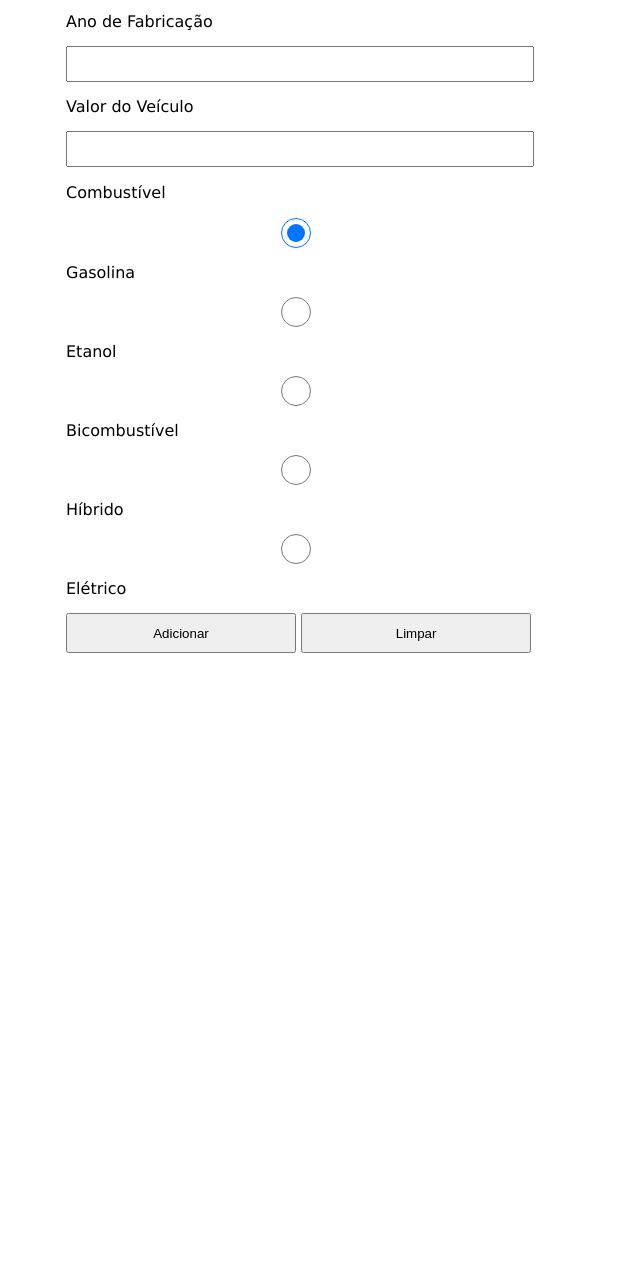
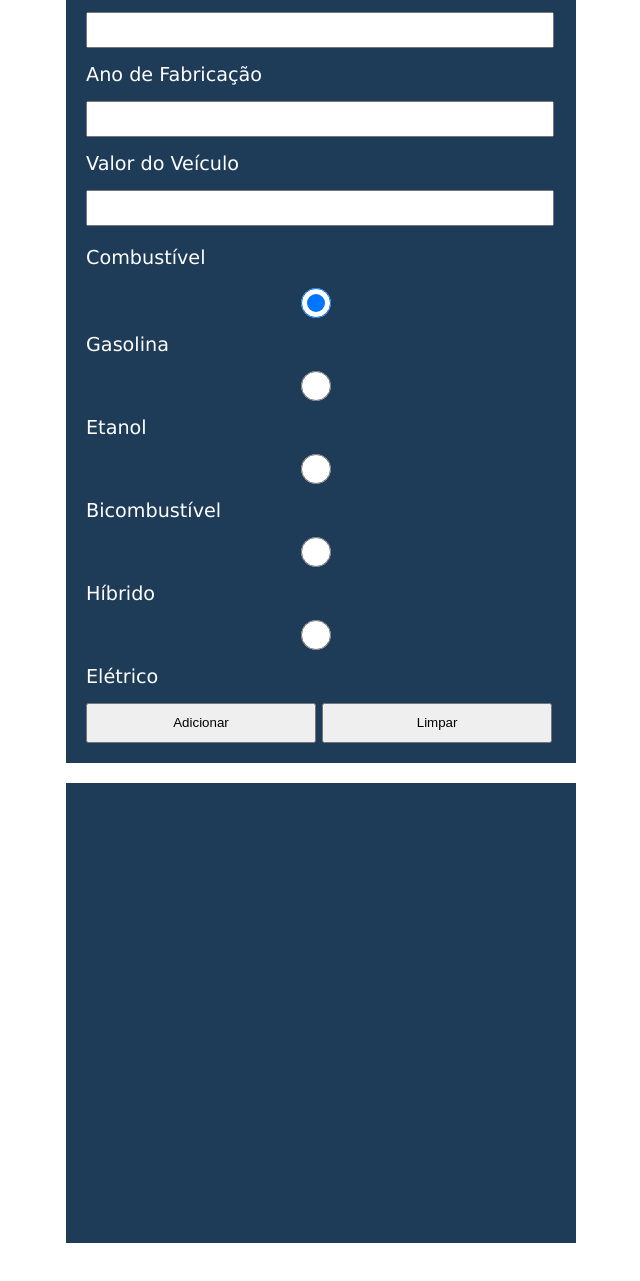
Before and after one commit to jonathasmborges-sudo/projeto_veiculo, a plain HTML site: page index.html in a window 1280 px wide. Shown: the part 597-1878 px from the top of the page, without its empty margins (324-964 px from the left). Before the commit the page ends 1280 px from the top, so only its background shows below. Drawn offline with Linux system fonts and the light colour scheme.

Commit message:
style: adapta css para veiculos

```diff
--- a/css/style_veiculo.css
+++ b/css/style_veiculo.css
@@ -13,7 +13,7 @@ h3{
     color: #1e3c58;
 }
 
-#div-form-pessoa, #div-lista-pessoas{
+#div-form-veiculo, #div-lista-veiculos{
     width: 100%;
     padding: 5px;
     margin: 20px 0px;
@@ -21,7 +21,7 @@ h3{
     color: #ffffff;
 }
 
-#form-pessoa{
+#form-veiculo{
     padding: 15px;
     font-size: 1.2em;
 }
@@ -41,7 +41,7 @@ button{
     height: 40px;
 }
 
-#div-lista-pessoas{
+#div-lista-veiculos{
     width: 100%;
     min-height: 450px;
     color: #ffffff;
```
